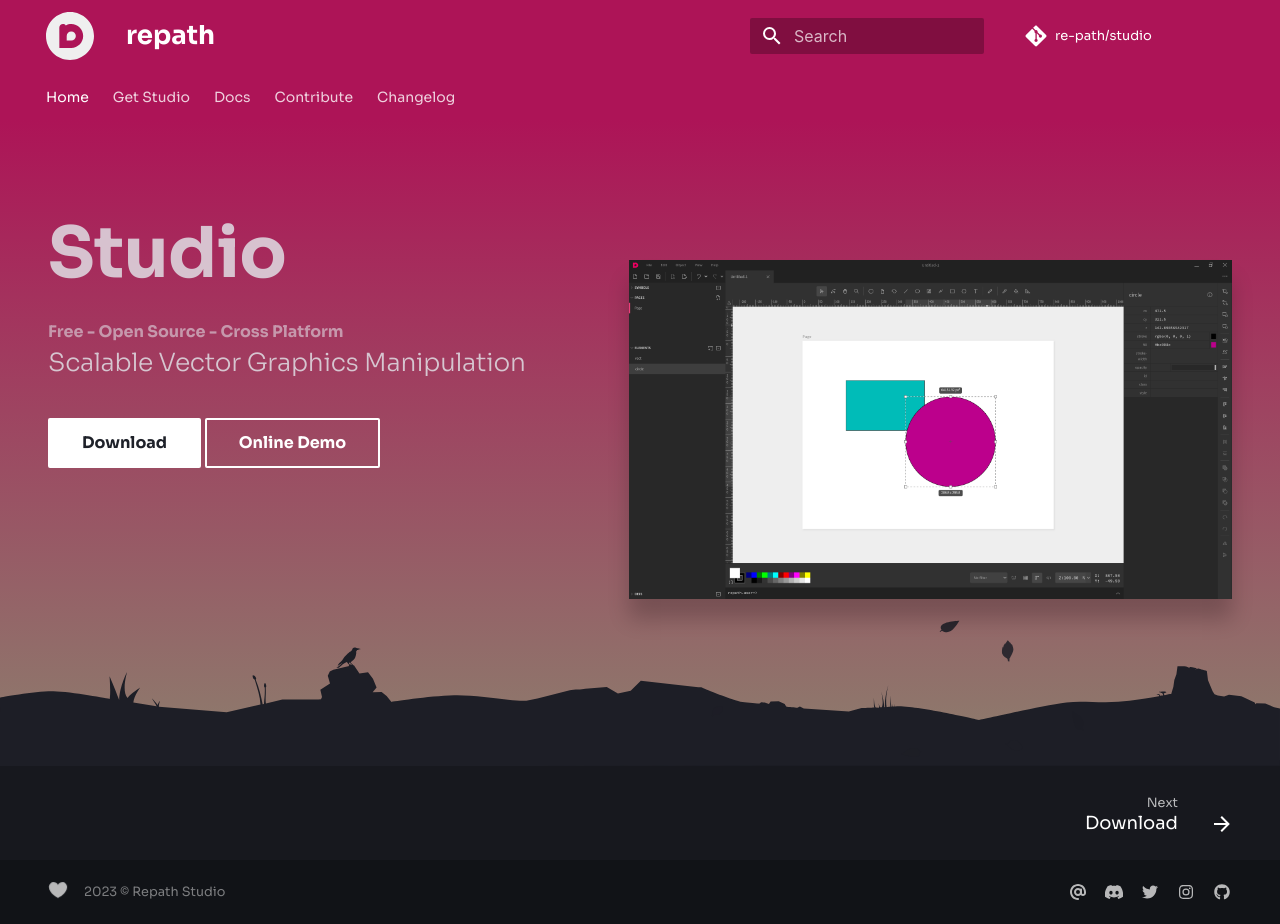
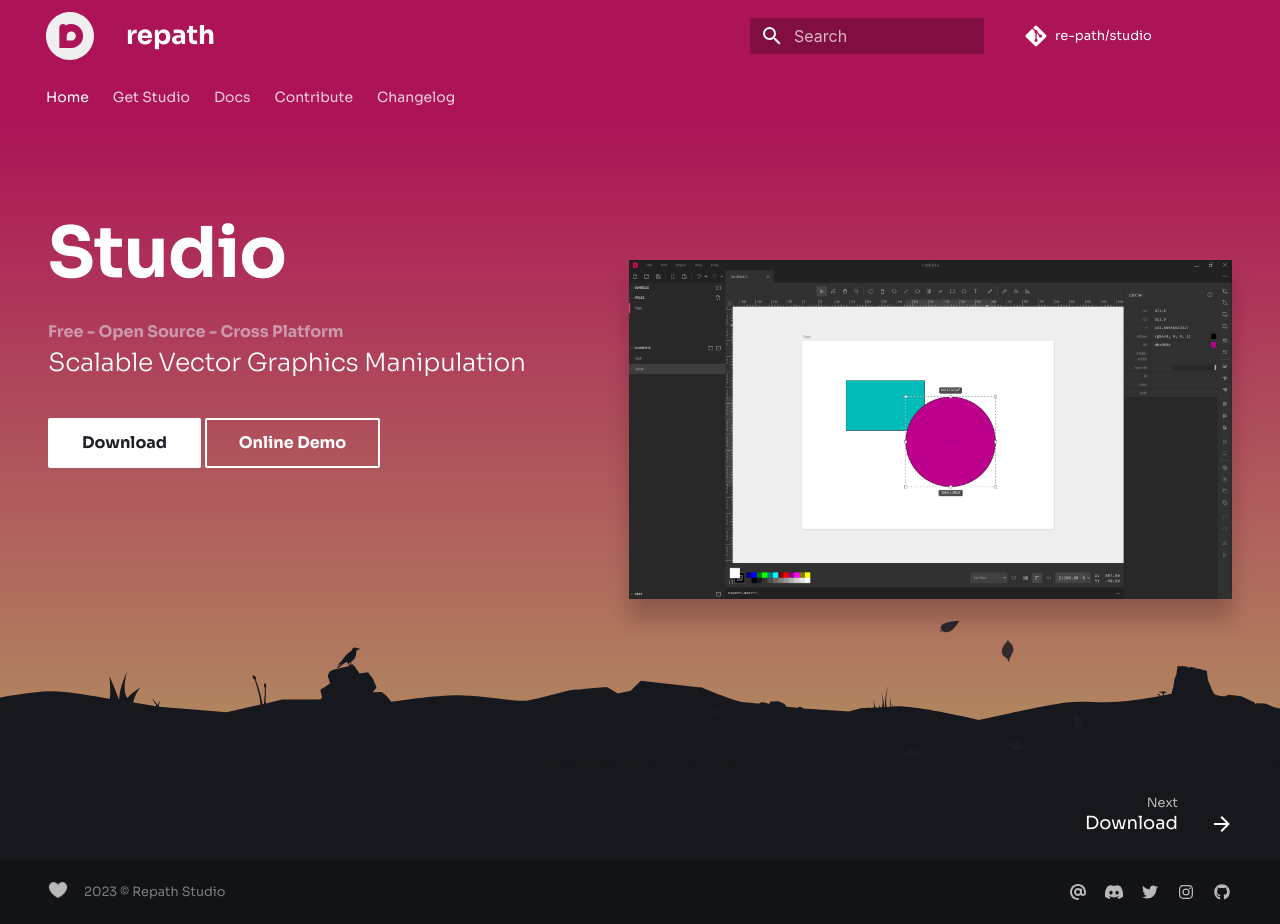
Before and after one commit to repath-project/repath-website, an MkDocs documentation site: the page built from docs/index.md, in a window 1280 px wide. Built offline with MkDocs 1.6.1 and Material for MkDocs 9.7.7, drawn with Linux system fonts in a browser that asks for light colours; comment, search, counter and statistics services are not loaded.

Commit message:
adjust colors

```diff
--- a/docs/assets/stylesheets/extra.css
+++ b/docs/assets/stylesheets/extra.css
@@ -122,6 +122,10 @@
     width: auto;
 }
 
+.md-footer {
+    background-color: #16181d;
+}
+
 .blog-post-extra img {
     border-radius: 100%;
     height: 2rem;
--- a/theme/overrides/home.html
+++ b/theme/overrides/home.html
@@ -48,7 +48,7 @@
 
     .tx-container {
         background: url("/assets/images/bg.svg") no-repeat bottom,
-                  linear-gradient(to bottom,var(--md-primary-fg-color),rgb(140, 126, 109) 99%,var(--md-footer-bg-color) 99%);
+                  linear-gradient(to bottom,var(--md-primary-fg-color),rgb(177, 141, 96) 99%,var(--md-footer-bg-color) 99%);
         flex: 1;
         position: relative;
     }
@@ -70,13 +70,14 @@
 
     .tx-hero h1 {
       margin-bottom: 12px;
-      color: currentColor;
+      color: white;
       font-weight: 800;
       font-size: 40px;
     }
 
     .tx-hero h2 {
       margin: 0;
+      color: white;
       font-size: 1.1em;
     }
 
@@ -139,7 +140,6 @@
       .tx-hero h1 {
         margin-top: 70px;
         margin-bottom: 20px;
-        color: currentColor;
         font-weight: 800;
         font-size: 70px;
       }
```
Also changed, not shown: docs/assets/images/bg.svg.
